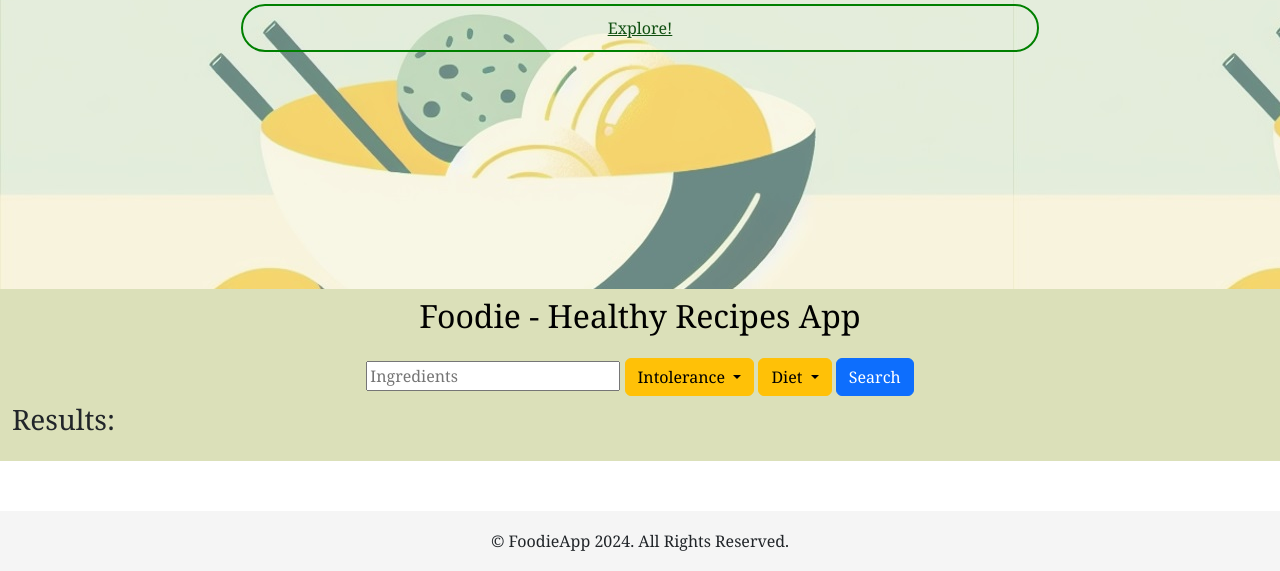
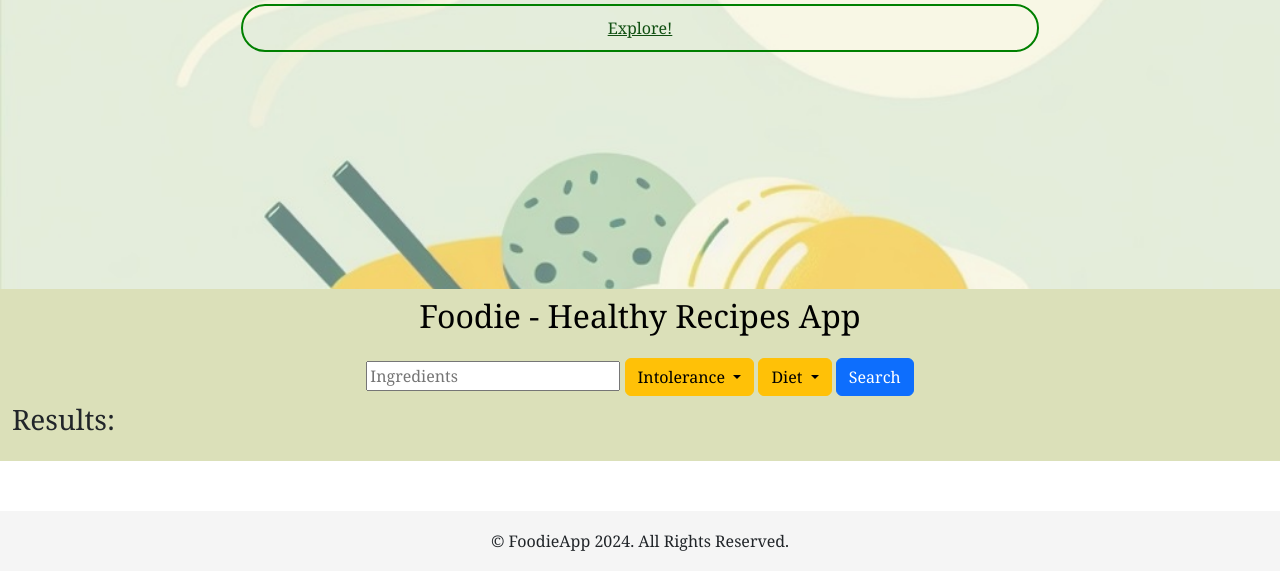
Before and after one commit to RGC1/Food-Recipes-App, a plain HTML site: page index.html in a window 1280 px wide. Shown: the part 511-1082 px from the top of the page. Drawn offline with nearby package versions, Linux system fonts and the light colour scheme.

Commit message:
adjusted the background image to avoid any repeats

```diff
--- a/assets/css/style.css
+++ b/assets/css/style.css
@@ -13,8 +13,9 @@ body {
 .first-page{
   height: 100vh;
   background-image:url('../images/Design1.jpeg');
-  background-position: 0 0 100%;
-  background-size: auto, cover;
+  background-repeat: no-repeat;
+  background-position: cover;
+  background-size: cover;
   flex-direction: column;
   justify-content: center;
   align-items: center;
@@ -72,6 +73,7 @@ p{
 
 }
 */
+
 .card-body{
   border:2px solid green;
   background-color: #f5d57f;
```
